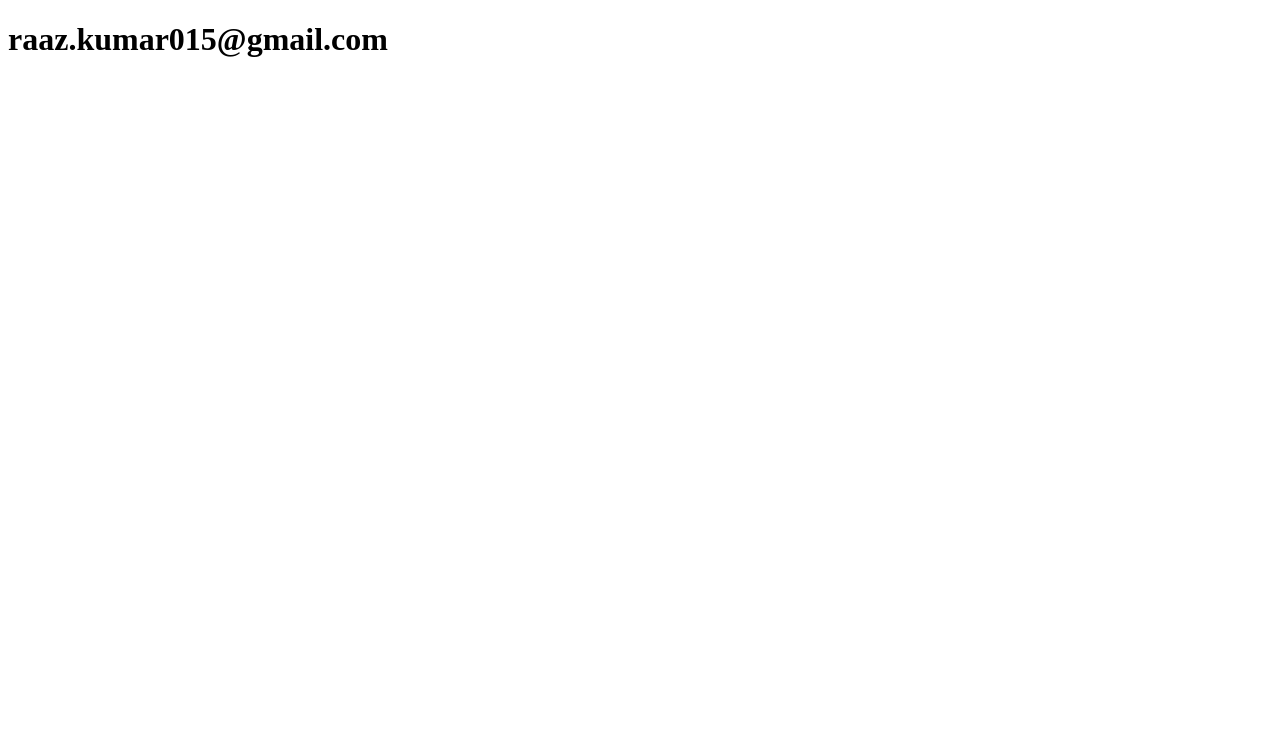
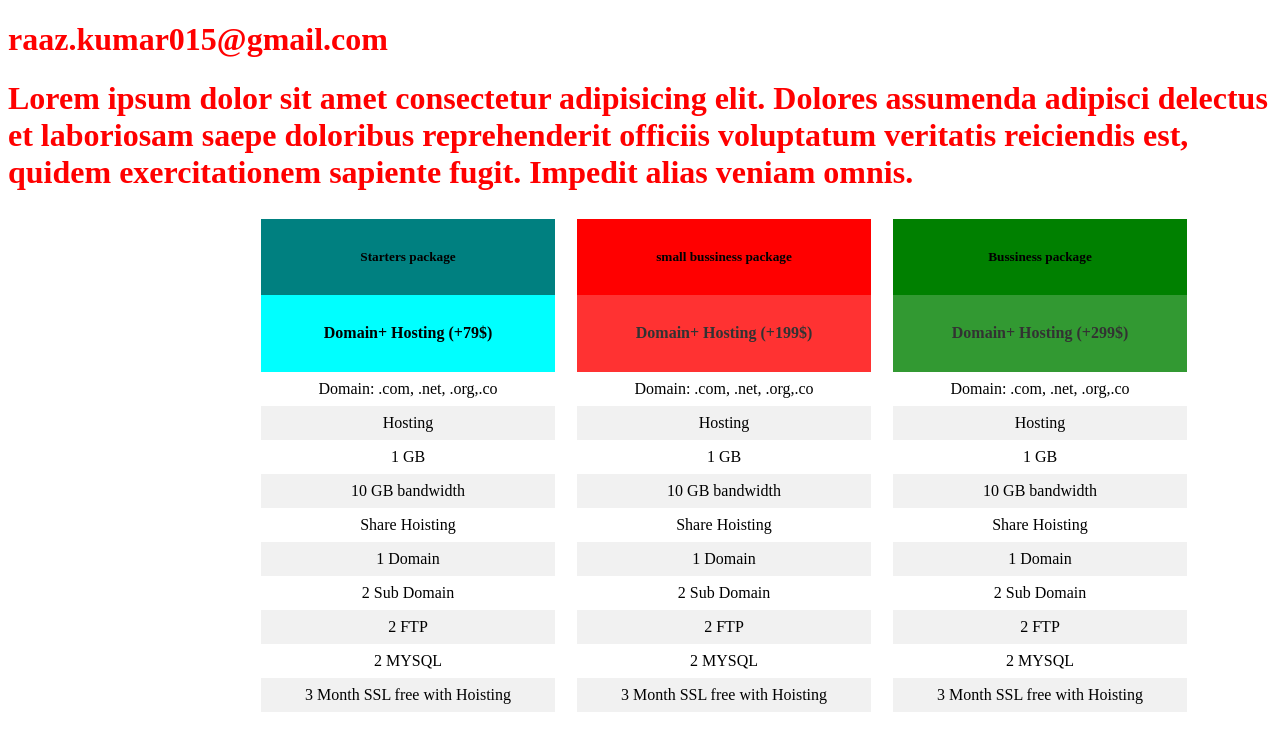
Before and after one commit to raaz9711/hello-github, a plain HTML site: page index.html in a window 1280 px wide. Drawn offline with Linux system fonts and the light colour scheme.

Commit message:
pricetag code

```diff
--- a/index.html
+++ b/index.html
@@ -1,9 +1,74 @@
 <!DOCTYPE html>
 <html>
     <head>
+            <link rel="stylesheet" type="text/css" href="main.css">
         <title>codes </title>
     </head>
+
     <body>
         <h1>raaz.kumar015@gmail.com</h1>
+        <h1>Lorem ipsum dolor sit amet consectetur adipisicing elit. Dolores assumenda adipisci delectus et laboriosam saepe doloribus reprehenderit officiis voluptatum veritatis reiciendis est, quidem exercitationem sapiente fugit. Impedit alias veniam omnis.</h1>
+
+   <div class="mcontainer">
+<div class="i1">
+
+
+    <ul>
+
+        <li class="head1"><h5 >Starters package</h5></li>
+        <li class="subhead1"><h4>Domain+ Hosting (+79$)</h4></li>
+        <li>Domain: .com, .net, .org,.co</li>
+        <li>Hosting </li>
+        <li>1 GB </li>
+        <li>10 GB bandwidth</li>
+        <li>Share Hoisting </li>
+        <li> 1 Domain </li>
+        <li>2 Sub Domain</li>
+        <li>2 FTP</li>
+        <li>2 MYSQL</li>
+        <li>3 Month SSL free with Hoisting </li>
+    </ul>
+
+</div>
+<div class="i2">
+
+
+                <ul>
+                        <li class="head2"><h5>small bussiness package</h5></li>
+                        <li class="subhead2"><h4>Domain+ Hosting (+199$)</h4></li>
+                    <li>Domain: .com, .net, .org,.co</li>
+                    <li>Hosting </li>
+                    <li>1 GB </li>
+                    <li>10 GB bandwidth</li>
+                    <li>Share Hoisting </li>
+                    <li> 1 Domain </li>
+                    <li>2 Sub Domain</li>
+                    <li>2 FTP</li>
+                    <li>2 MYSQL</li>
+                    <li>3 Month SSL free with Hoisting </li>
+                </ul>
+
+    </div>
+    <div class="i3">
+
+                    <ul>
+                            <li class="head3"><h5>Bussiness package</h5></li>
+                            <li class="subhead3"><h4>Domain+ Hosting (+299$)</h4></li>
+                        <li>Domain: .com, .net, .org,.co</li>
+                        <li>Hosting </li>
+                        <li>1 GB </li>
+                        <li>10 GB bandwidth</li>
+                        <li>Share Hoisting </li>
+                        <li> 1 Domain </li>
+                        <li>2 Sub Domain</li>
+                        <li>2 FTP</li>
+                        <li>2 MYSQL</li>
+                        <li>3 Month SSL free with Hoisting </li>
+                    </ul>
+
+        </div>
+   </div>
+
+
     </body>
 </html>
--- /dev/null
+++ b/main.scss
@@ -0,0 +1,61 @@
+h1{
+    color:red;
+}
+.mcontainer{
+    margin-top:25px;
+    margin-left:250px;
+    display: grid;
+    grid-template-columns:  300px 300px 300px;
+    grid-column-gap:16px;
+}
+.i1,.i2,.i3{
+    border: 3px solid white;
+    border-radius:15px;
+
+    ul{
+
+        list-style-type: none;
+        background-color: white;
+        margin:0px;
+        padding: 0px;
+        position: relative;
+        li{
+            text-align: center;
+            padding:8px;
+        }
+        li:nth-child(even){
+            background-color:#f1f1f1;
+        }
+
+    }
+
+    ul:hover{
+        bottom: 20px;
+        z-index: 1;
+        box-shadow: 2px 4px 6px #808080;
+    }
+    // .i1,.i2,.i3 ul:hover .i1,.i2.i3{
+    //     border: none;
+
+    // }
+}
+.head1{
+    background-color: teal;
+}
+.subhead1{
+    background-color: aqua !important;
+}
+.head2{
+    background-color: red;
+}
+.subhead2{
+    background-color: red !important;
+    opacity: 0.8;
+}
+.head3{
+    background-color: green;
+}
+.subhead3{
+    background-color: green !important;
+    opacity: 0.8;
+}
```
Also changed, not shown: main.css (added), 1 other file.
